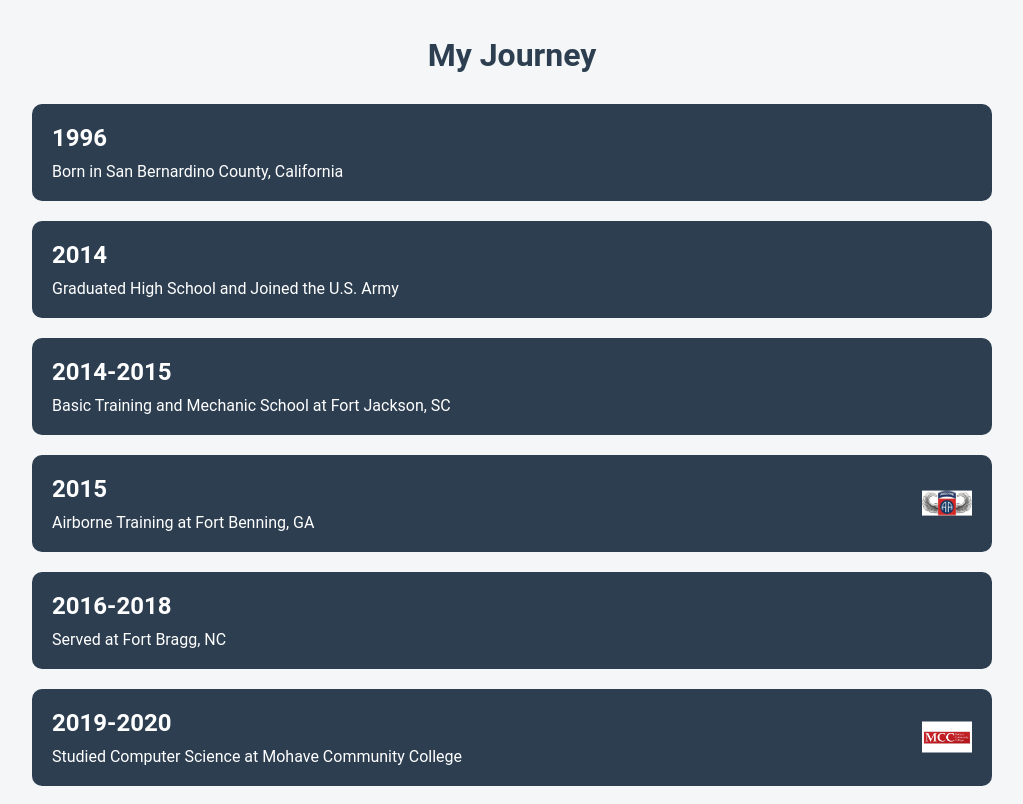
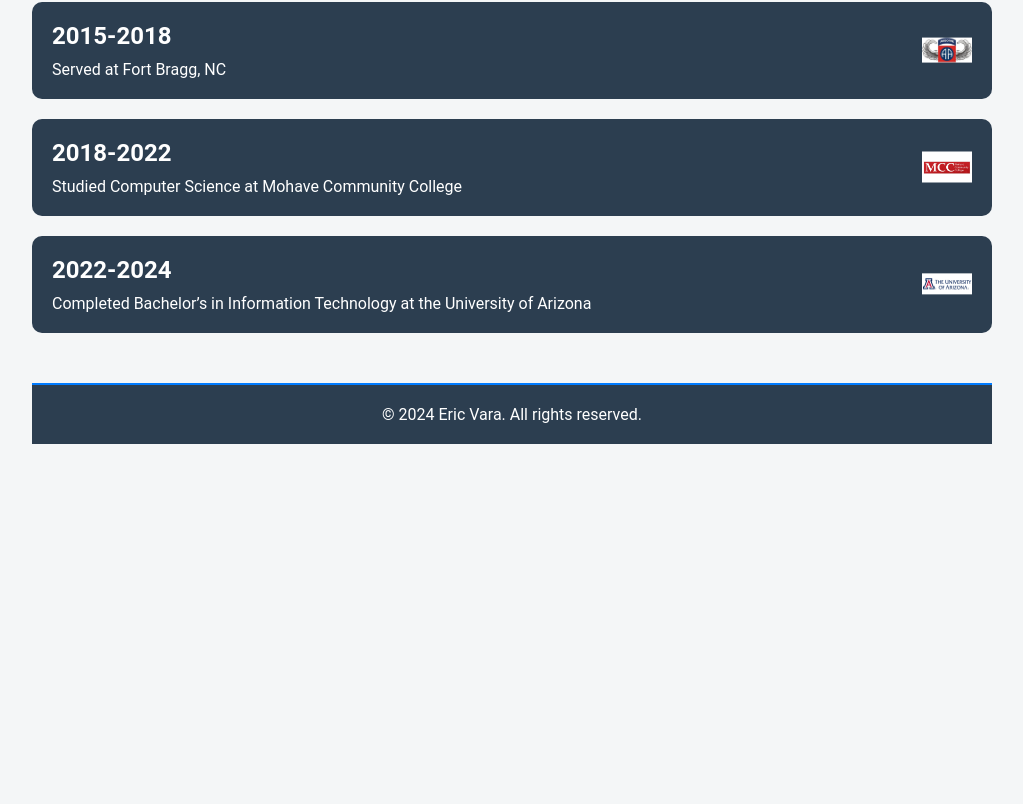
Before and after one commit to EricIVara/ericswebsite, a React (Vite) app: page /about in a window 1280 px wide. Shown: the part 1094-1898 px from the top of the page, without its empty margins (128-1151 px from the left). After the commit the page ends 1558 px from the top, so only its background shows below. Built offline with nearby package versions, Linux system fonts and the light colour scheme.

Commit message:
Updated Routing

```diff
--- a/src/App.jsx
+++ b/src/App.jsx
@@ -1,5 +1,5 @@
-// src/App.jsx
 import React from "react";
+import { BrowserRouter as Router, Route, Routes } from "react-router-dom";
 import Navbar from "./components/Navbar";
 import Home from "./components/Home";
 import About from "./components/About";
@@ -7,11 +7,13 @@ import "./styles/index.css";
 
 function App() {
   return (
-    <>
+    <Router>
       <Navbar />
-      <Home />
-      <About />
-    </>
+      <Routes>
+        <Route path="/" element={<Home />} />
+        <Route path="/about" element={<About />} />
+      </Routes>
+    </Router>
   );
 }
 
--- a/src/components/About.jsx
+++ b/src/components/About.jsx
@@ -37,19 +37,19 @@ function About() {
         <div className="timeline-item">
           <h3>2015</h3>
           <p>Airborne Training at Fort Benning, GA</p>
+        </div>
+        <div className="timeline-item">
+          <h3>2015-2018</h3>
+          <p>Served at Fort Bragg, NC</p>
           <img src={armyLogo} alt="Airborne Logo" className="timeline-logo" />
         </div>
         <div className="timeline-item">
-          <h3>2016-2018</h3>
-          <p>Served at Fort Bragg, NC</p>
-        </div>
-        <div className="timeline-item">
-          <h3>2019-2020</h3>
+          <h3>2018-2022</h3>
           <p>Studied Computer Science at Mohave Community College</p>
           <img src={mccLogo} alt="MCC Logo" className="timeline-logo" />
         </div>
         <div className="timeline-item">
-          <h3>2021-2023</h3>
+          <h3>2022-2024</h3>
           <p>
             Completed Bachelor’s in Information Technology at the University of
             Arizona
--- a/src/components/Home.jsx
+++ b/src/components/Home.jsx
@@ -1,4 +1,3 @@
-// src/components/Home.jsx
 import React from "react";
 import "./Home.css";
 import ProfilePic from "../assets/images/ProfilePic.png";
--- a/src/components/Navbar.jsx
+++ b/src/components/Navbar.jsx
@@ -1,18 +1,20 @@
-// src/components/Header.jsx
 import React from "react";
+import { Link } from "react-router-dom";
 import "./Navbar.css";
 
 function Navbar() {
   return (
     <header className="header">
       <nav className="navbar">
-        <div className="nav-logo">Eric's Website</div>
+        <Link to="/" className="nav-logo">
+          Eric's Website
+        </Link>
         <ul className="nav-links">
           <li>
-            <a href="#home">Home</a>
+            <Link to="/">Home</Link>
           </li>
           <li>
-            <a href="#about">About</a>
+            <Link to="/about">About</Link>
           </li>
           <li>
             <a href="#pricing">Pricing</a>
```
Also changed, not shown: src/assets/images/Black Minimalist Business Name Twitter Header.png (added).
